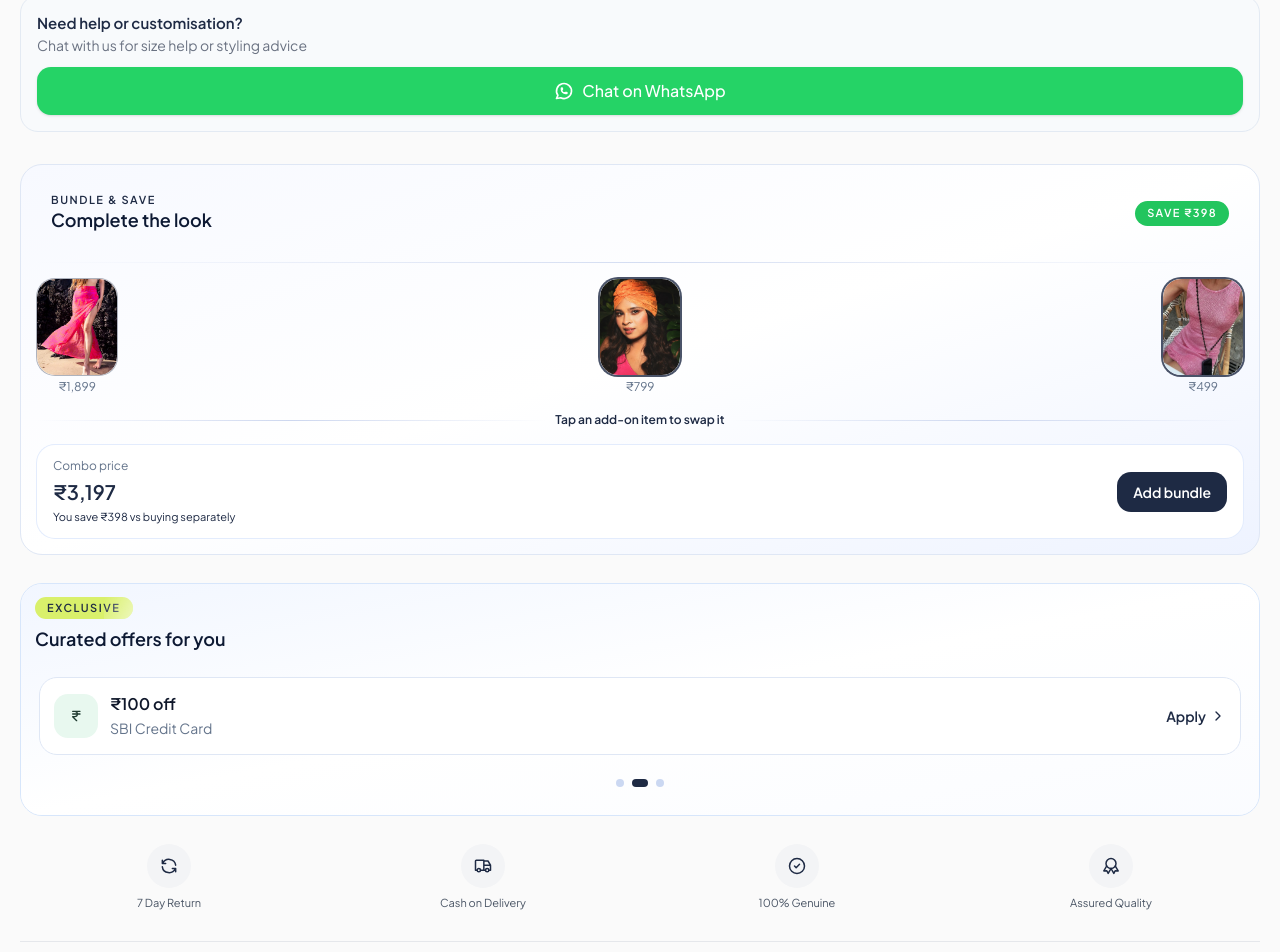
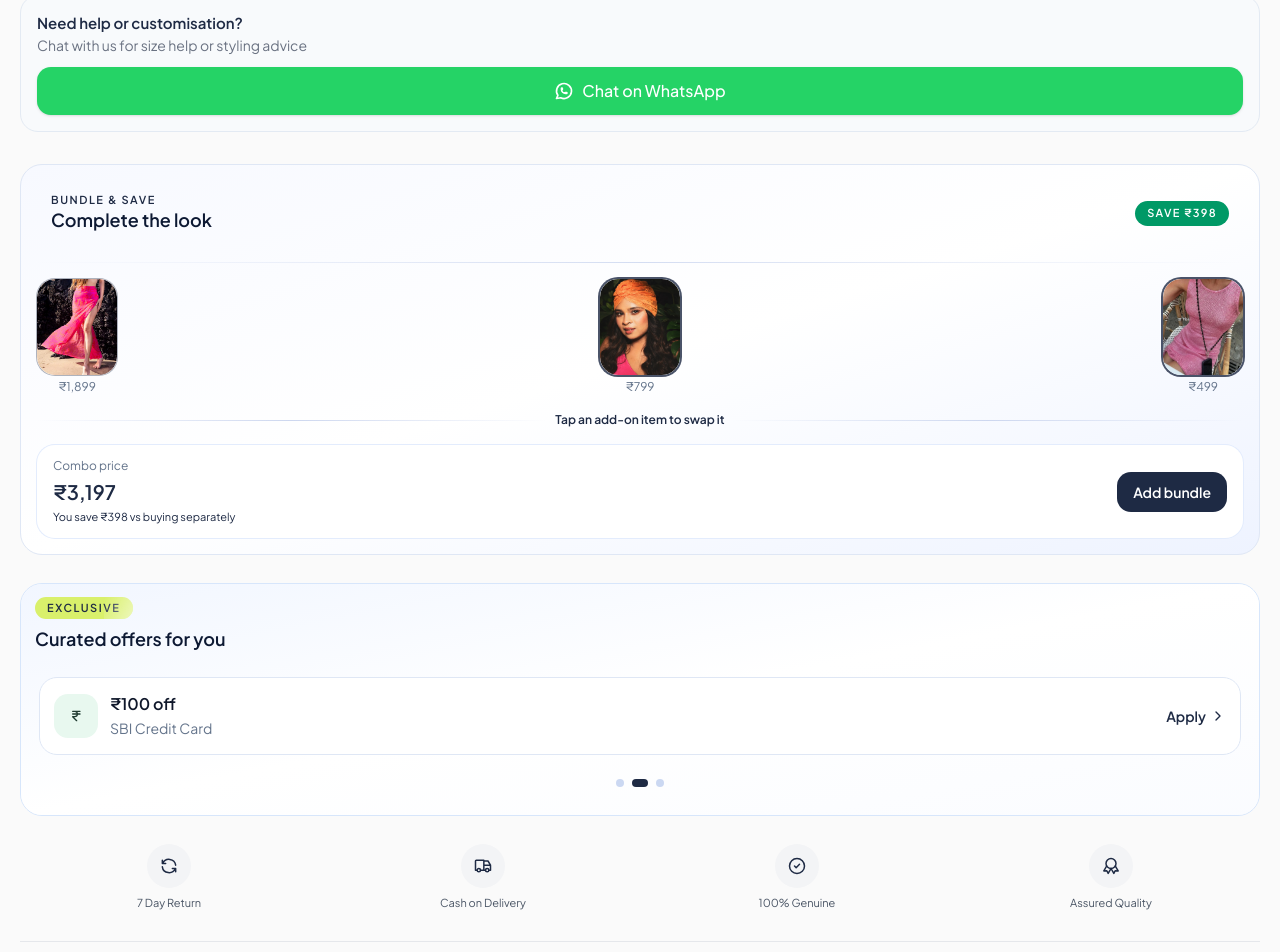
Before and after one commit to AmritanshPandey/covera-ui, a Next.js app: page / in a window 1280 px wide. Shown: the part 2118-3070 px from the top of the page. Built offline with nearby package versions, Linux system fonts and the light colour scheme.

Commit message:
updated offers component

```diff
--- a/components/product-combo.tsx
+++ b/components/product-combo.tsx
@@ -62,7 +62,7 @@ export default function ProductCombo() {
             <p className="text-[11px] font-semibold uppercase tracking-[0.14em] text-[#1E2A44]">Bundle & save</p>
             <p className="text-lg font-semibold">Complete the look</p>
           </div>
-          <span className="rounded-full bg-[#22c55e] px-3 py-1 text-[11px] font-semibold uppercase tracking-[0.12em] text-white">
+          <span className="rounded-full bg-emerald-600 px-3 py-1 text-[11px] font-semibold uppercase tracking-[0.12em] text-white">
             Save ₹398
           </span>
         </div>
--- a/components/product-offers.tsx
+++ b/components/product-offers.tsx
@@ -69,7 +69,7 @@ export default function ProductOffers() {
                 whileTap={{ scale: 0.985 }}
               >
                 {offer.badge && (
-                  <span className="absolute -top-3 left-4 rounded-md bg-[#22c55e] px-3.5 py-1 text-[11px] font-semibold uppercase tracking-[0.08em] text-white shadow">
+                  <span className="absolute -top-3 left-4 rounded-md bg-emerald-600 px-3.5 py-1 text-[11px] font-semibold uppercase tracking-[0.08em] text-white shadow">
                     {offer.badge}
                   </span>
                 )}
```
